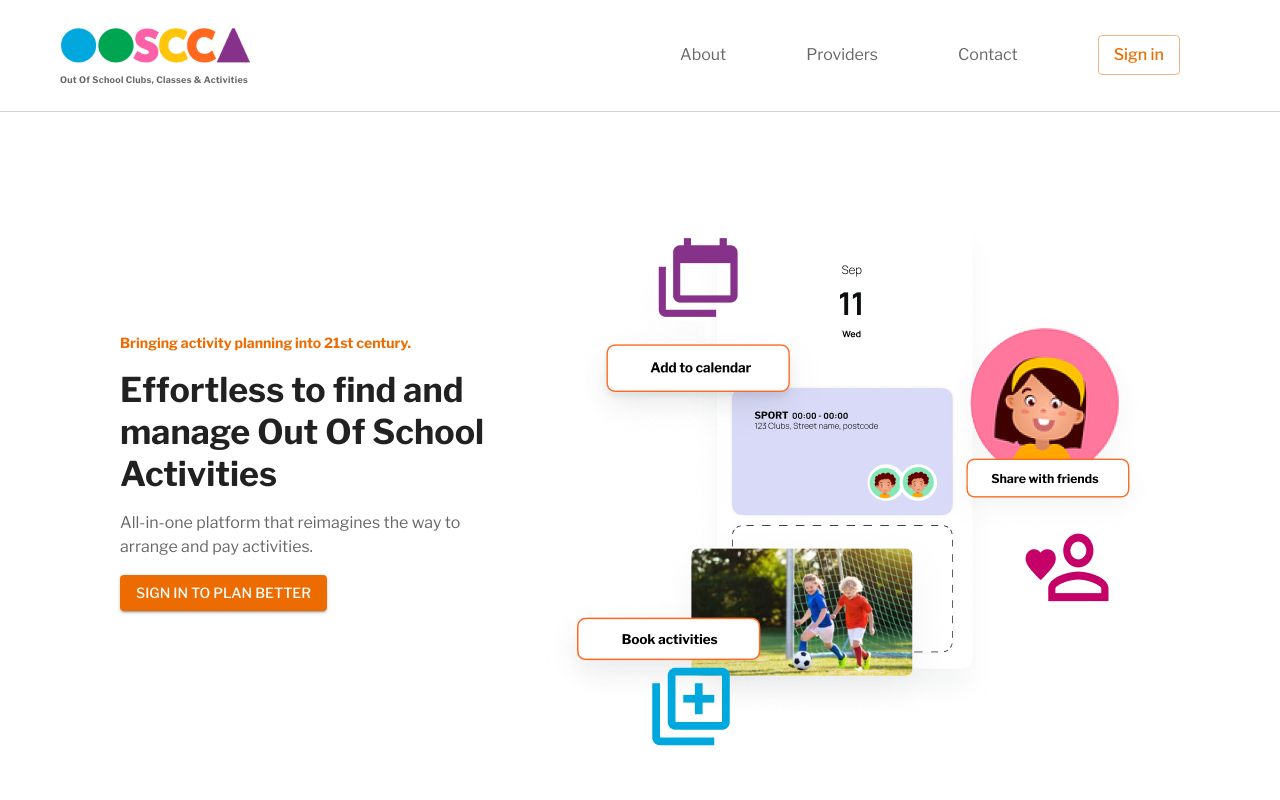
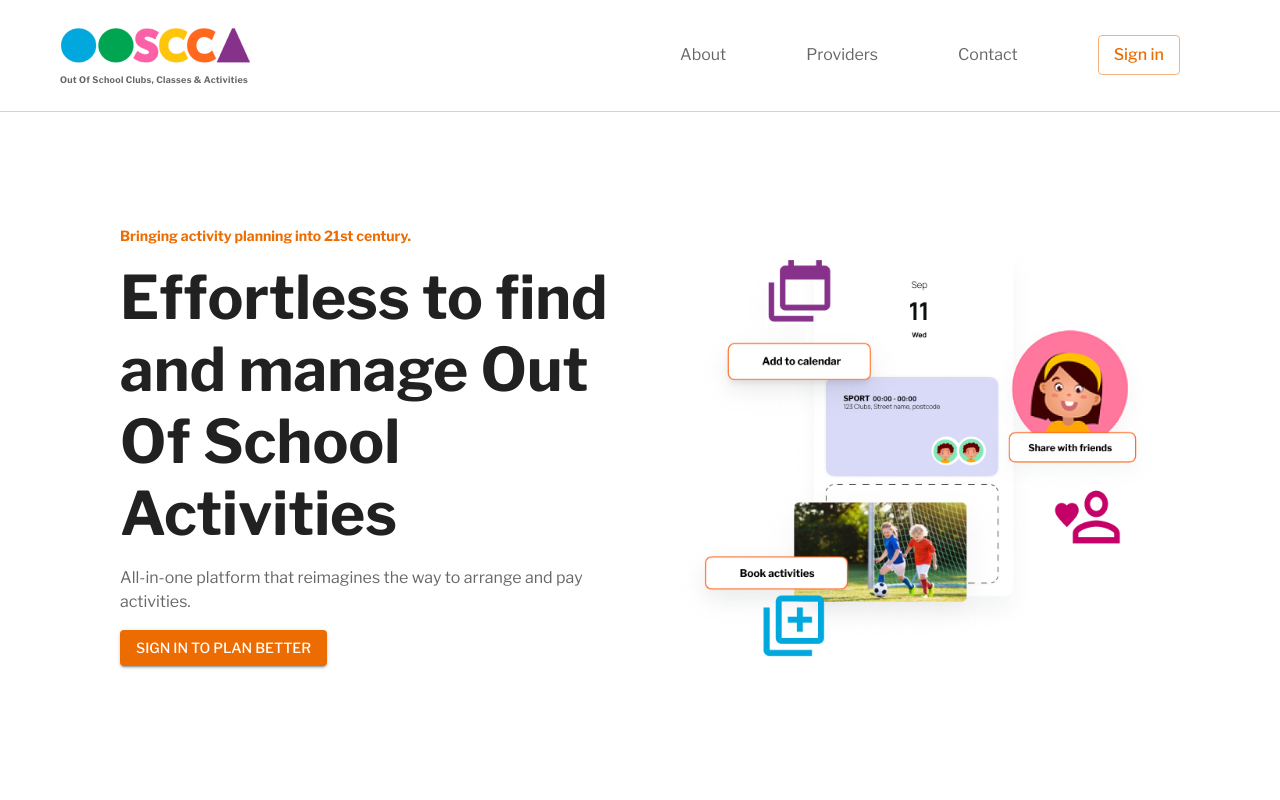
Before and after one commit to digital-brother/ooscca-fe, a Next.js app: page / in a window 1280 px wide. Shown: the top 800 px of the page. Built offline with nearby package versions, Linux system fonts and the light colour scheme.

Commit message:
Fix header layout

```diff
--- a/src/app/(homepage)/Intro.js
+++ b/src/app/(homepage)/Intro.js
@@ -4,6 +4,7 @@ import {Box, Button} from "@mui/material";
 import Typography from "@mui/material/Typography";
 import useMediaQuery from '@mui/material/useMediaQuery';
 import {useTheme} from '@mui/material/styles';
+import Grid from "@mui/material/Grid";
 
 function IntroText(props) {
   return (
@@ -11,7 +12,7 @@ function IntroText(props) {
       <Typography variant="body2" color="warning.main" fontWeight="bold">
         Bringing activity planning into 21st century.
       </Typography>
-      <Typography mt={2} variant="h4" fontWeight="bold">
+      <Typography mt={2} variant="h2" fontWeight="bold">
         Effortless to find and manage Out Of School Activities
       </Typography>
       <Typography mt={2} variant="body1" color="text.secondary">
@@ -37,11 +38,22 @@ function IntroImage() {
 export default function Intro() {
   return (
     <Box sx={{
-      display: "flex", flexDirection: {xs: "column", md: "row-reverse"},
-      justifyContent: "space-evenly", alignItems: "center",
+      pt: {xs: 0, md: 14},
+      pb: {xs: 6, md: 14},
     }}>
-        <IntroImage/>
-        <IntroText sx={{mr: {xs: 0, md: 5}, mt: {xs: 5, md: 0}}}/>
+      <Grid container spacing={{xs: 6, md: 8}} sx={{
+        flexDirection: {md: "row-reverse"},
+        justifyContent: "center",
+        alignItems: "center",
+      }}
+      >
+        <Grid item xs={12} md={6} textAlign="center">
+          <IntroImage/>
+        </Grid>
+        <Grid item xs={12} md={6}>
+          <IntroText/>
+        </Grid>
+      </Grid>
     </Box>
   )
 }
--- a/src/app/layout.js
+++ b/src/app/layout.js
@@ -19,8 +19,6 @@ export default function RootLayout({children}) {
       <Box maxWidth={1200} sx={{
         mx: "auto",
         px: {xs: 2, sm: 5, md: 10},
-        pt: {xs: 2, sm: 5, md: 10},
-        pb: 0,
       }}>
         {children}
       </Box>
```
